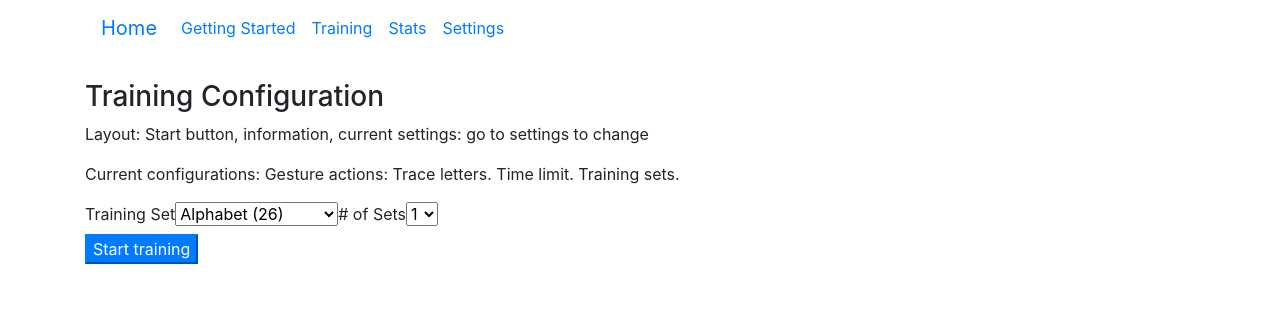
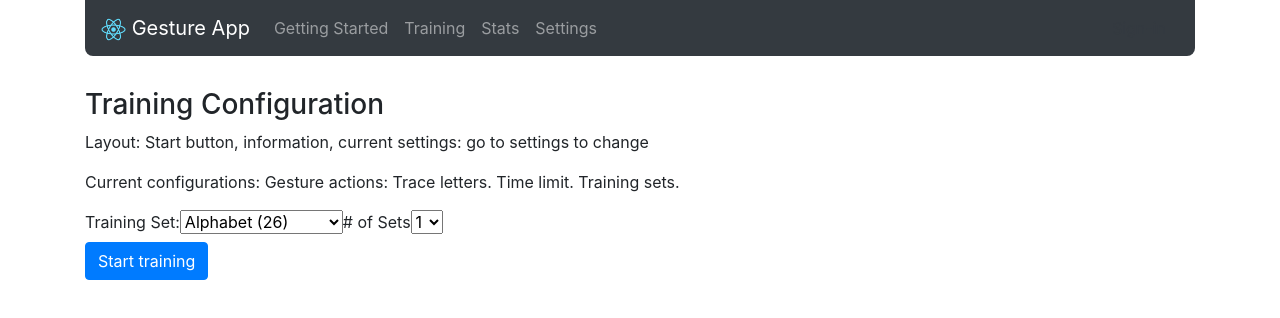
Before and after one commit to kelvinchow23/IC2021-gesture-recognition, a React (Create React App) app in the folder client/: page /training in a window 1280 px wide. Shown: the top 318 px of the page. Built offline with nearby package versions, Linux system fonts and the light colour scheme.

Commit message:
update navbar

```diff
--- a/client/src/App.js
+++ b/client/src/App.js
@@ -1,7 +1,7 @@
 import React from 'react';
 import {BrowserRouter as Router, Route} from "react-router-dom";
 import "bootstrap/dist/css/bootstrap.min.css";
-import Navbar from "./components/navbar.component";
+import MyNavbar from "./components/my-navbar.component";
 import DashboardList from "./components/dashboard-list.component";
 import TrainingList from "./components/training-list.component";
 import StatsList from "./components/stats-list.component";
@@ -14,7 +14,7 @@ function App() {
     return (
         <div className = "container">
         <Router>
-            <Navbar />
+            <MyNavbar />
             <br/>
             <Route path ="/" exact component={DashboardList} />
             <Route path ="/instructions" exact component = {InstructionsList} />
--- /dev/null
+++ b/client/src/components/my-navbar.component.js
@@ -0,0 +1,35 @@
+import React, {Component} from 'react';
+import {Link} from 'react-router-dom';
+import Navbar from 'react-bootstrap/Navbar';
+import Button from 'react-bootstrap/Button';
+import appLogo from './mylogo.png';
+
+ export default class MyNavbar extends Component {
+     sayHello() {
+         alert('TODO Sign-in module');
+     }
+     render() {
+         return (
+             <Navbar className='my-navbar mb-2' bg='dark' variant='dark'>
+                <Link to="/">
+                    <Navbar.Brand><img
+                        alt = 'App Logo'
+                        src ={appLogo}
+                        width = '25' height = '25'/> Gesture App
+                    </Navbar.Brand>
+                </Link>
+                <div className = "navbar-nav mr-auto" activekey={window.location.pathname}>
+                        <Link to ='/instructions' className="navbar-item nav-link">Getting Started</Link>
+                        <Link to ='/training' className="navbar-item nav-link">Training</Link>
+                        <Link to ='/stats' className="navbar-item nav-link">Stats</Link>
+                        <Link to ='/settings' className="navbar-item nav-link">Settings</Link>
+                </div>
+                <div className = 'navbar-nav ml-auto'>
+                        <Button className='navbar-item navbar-link'
+                        variant='outline-dark' onClick={this.sayHello}>Sign-in</Button>
+                </div>
+             </Navbar>
+         )
+
+     }
+ }
--- a/client/src/components/navbar.component.js
+++ /dev/null
@@ -1,28 +0,0 @@
-import React, {Component} from 'react';
- import {Link} from 'react-router-dom';
-
- export default class Navbar extends Component {
-     render() {
-         return (
-             <nav className = "navbar navbar-expand-lg">
-                <Link to="/" className ="navbar-brand">Home</Link>
-                <div className='collapse navbar-collapse'>
-                <ul className = "navbar-nav mr-auto">
-                    <li className="navbar-item">
-                        <Link to ='/instructions' className="nav-link">Getting Started</Link>
-                    </li>
-                    <li className="navbar-item">
-                        <Link to ='/training' className="nav-link">Training</Link>
-                    </li>
-                    <li className="navbar-item">
-                        <Link to ='/stats' className="nav-link">Stats</Link>
-                    </li>
-                    <li className="navbar-item">
-                        <Link to ='/settings' className="nav-link">Settings</Link>
-                    </li>
-                </ul>
-                </div>
-             </nav>
-         )
-     }
- }
--- a/client/src/components/training-main.component.js
+++ b/client/src/components/training-main.component.js
@@ -145,7 +145,7 @@ let currentdate = new Date();
                 }
                 {this.state.showProgressBar &&
                 <div className='row'>
-                    <ProgressBar className='col-10 my-progress-bar' now={this.state.progress} />
+                    <ProgressBar className='col-9 offset-1 my-progress-bar' now={this.state.progress} />
                     <div className='align-self-center col-2'>SETS LEFT: {this.state.counter+1}</div>
                 </div>
                 }
@@ -171,7 +171,7 @@ let currentdate = new Date();
                 <KeyboardEventHandler
                         handleKeys= {['esc']}
                         onKeyEvent={(key) => this.sendLog(key)} >
-                            <textarea rows='1' cols='1'
+                            <textarea rows='1' cols='1' className='ghost-textbox'
                             type='text' value = {this.state.logdata}
                             onChange = {this.logging.bind(this)}
                             ref={(input) => { this.nameInput = input; }}  />
--- a/client/src/components/training-settings.component.js
+++ b/client/src/components/training-settings.component.js
@@ -1,4 +1,5 @@
 import React, {Component} from 'react';
+import Button from 'react-bootstrap/button';
 
  export default class TrainingSettings extends Component {
     constructor (props) {
@@ -26,7 +27,7 @@ import React, {Component} from 'react';
                 <p>Layout: Start button, information, current settings: go to settings to change</p>
                 <p>Current configurations: Gesture actions: Trace letters.  Time limit. Training sets.</p>
                 <label>
-                Training Set
+                Training Set:
                 <select value={this.state.trainType} onChange={this.onTypeChange.bind(this)}>
                     <option  value='alphabet'>Alphabet (26)</option>
                     <option value='alphanumeric'>Alphanumeric (36)</option>
@@ -42,7 +43,7 @@ import React, {Component} from 'react';
                 </select>
                 </label>
                 <div>
-                    <button className='btn-primary' onClick={this.props.startTraining}>Start training</button>
+                    <Button className='btn-primary' onClick={this.props.startTraining}>Start training</Button>
                 </div>
                 </div>
             </div>
--- a/client/src/index.css
+++ b/client/src/index.css
@@ -18,7 +18,7 @@
     text-align: center;
 }
 
-textarea {
+.ghost-textbox {
     float: right;
     opacity: 0;
 }
@@ -43,3 +43,8 @@ textarea {
     margin-right: 2%;
     margin-left: 2%;
 }
+
+.my-navbar {
+    border-bottom-left-radius: 0.5rem;
+    border-bottom-right-radius: 0.5rem;
+}
```
Also changed, not shown: client/src/components/mylogo.png (added), 16 other files (tests, documents, lock files or other folders).
